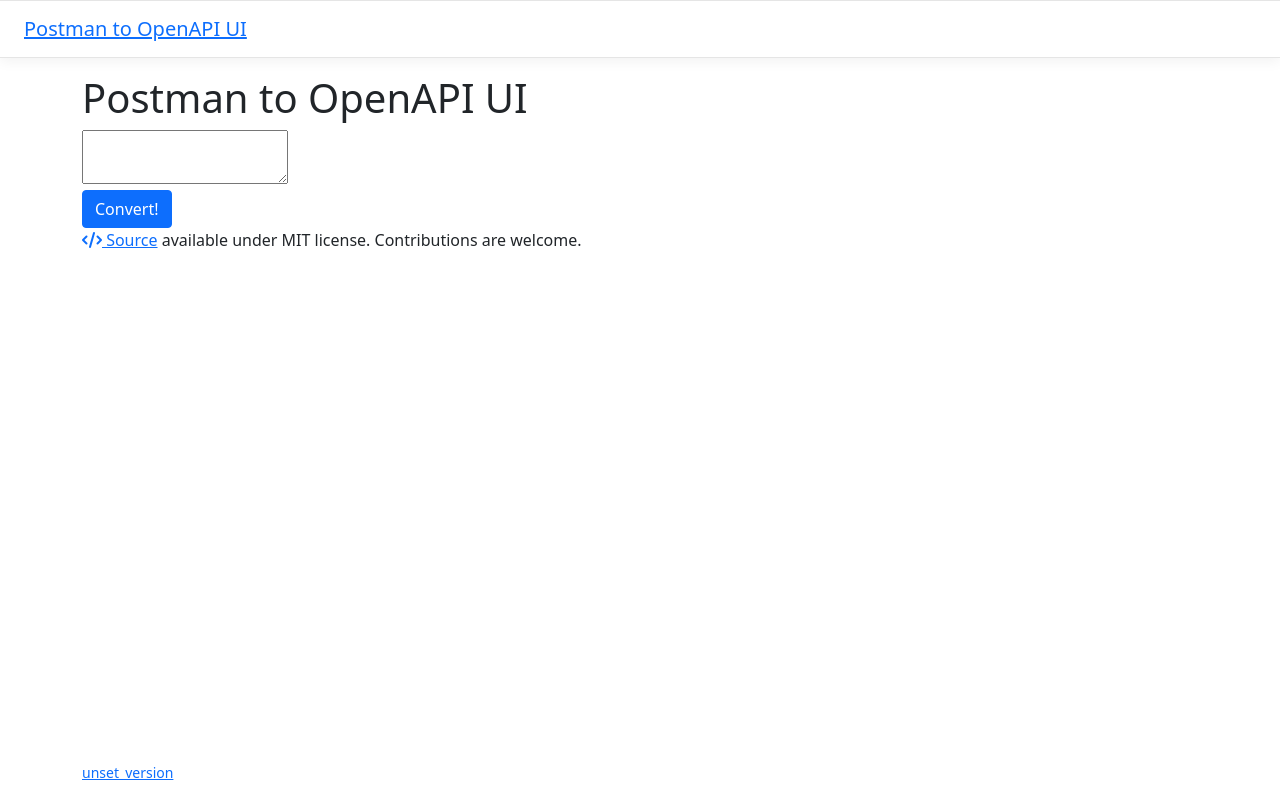
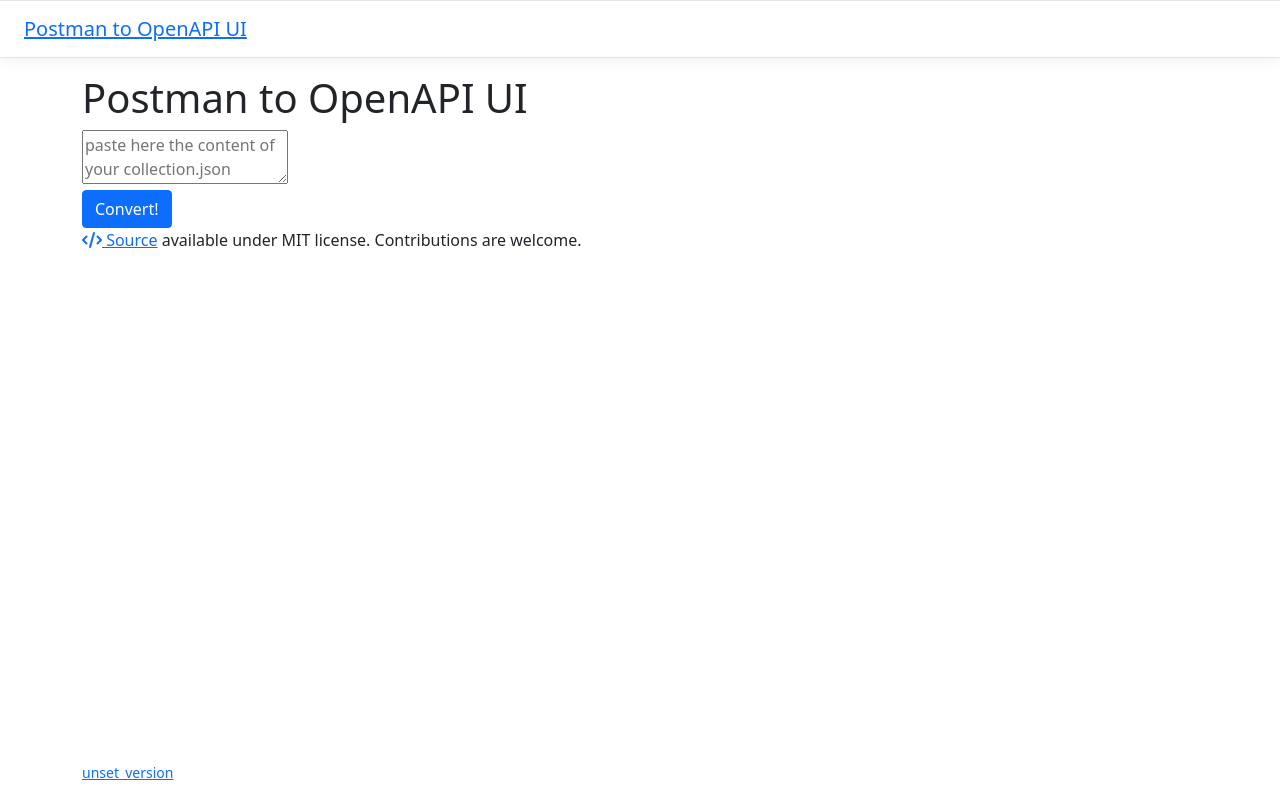
Before and after one commit to nexys-system/postman-openapi-ui, a React (Vite) app: page / in a window 1280 px wide. Built offline with nearby package versions, Linux system fonts and the light colour scheme.

Commit message:
add textarea pleacholder

```diff
--- a/src/content/form.tsx
+++ b/src/content/form.tsx
@@ -16,7 +16,11 @@
 
   return (
     <form onSubmit={handleSubmit}>
-      <textarea value={content} onChange={(v) => setContent(v.target.value)} />
+      <textarea
+        placeholder={"paste here the content of your collection.json"}
+        value={content}
+        onChange={(v) => setContent(v.target.value)}
+      />
       <br />
       <button type="submit" className="btn btn-primary">
         Convert!
```
